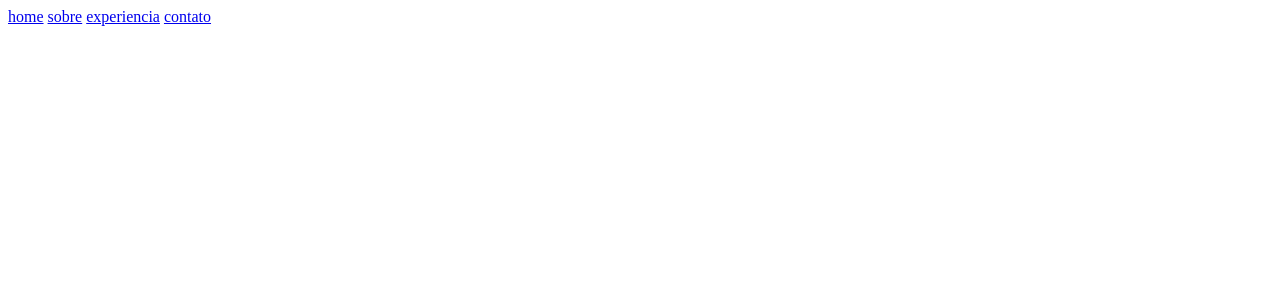
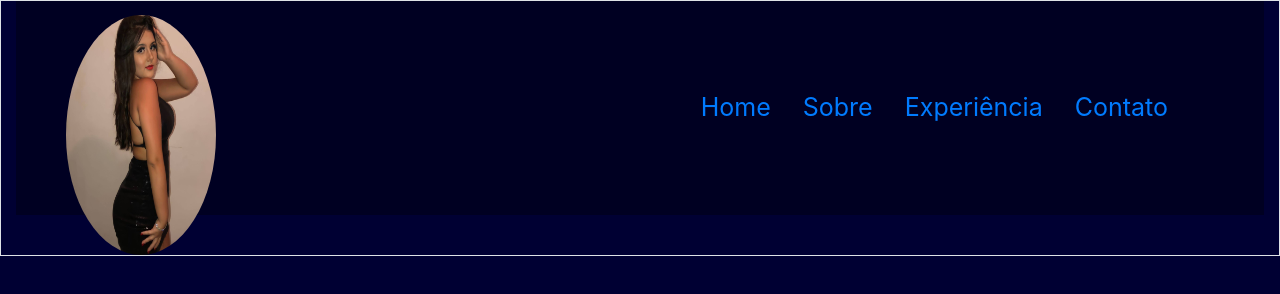
Before and after one commit to baroniviih/aulaFrontEnd, a plain HTML site: page index.html in a window 1280 px wide. Drawn offline with nearby package versions, Linux system fonts and the light colour scheme.

Commit message:
alterei as paginas

```diff
--- /dev/null
+++ b/css/style.css
@@ -0,0 +1,17 @@
+.nav{
+    font-size: 25px;
+    padding: 80px;
+    background-color: #002;
+}
+
+body{
+
+    background-color: #003
+}
+
+#foto{
+    margin-top: -200px;
+    margin-left: 50px;
+    margin-right: 750px;
+    border-radius: 50%;
+}
--- a/index.html
+++ b/index.html
@@ -4,14 +4,22 @@
         <meta charset="UTF-8">
         <meta http-equiv="X-UA-Compatible" content="IE=edge">
         <meta name="viewport" content="width=device-width, initial-scale=1.0">
+        <link rel="stylesheet" href="https://stackpath.bootstrapcdn.com/bootstrap/4.1.3/css/bootstrap.min.css" integrity="sha384-MCw98/SFnGE8fJT3GXwEOngsV7Zt27NXFoaoApmYm81iuXoPkFOJwJ8ERdknLPMO" crossorigin="anonymous">
+        <link rel="stylesheet" href="css/style.css">
         <title>***vitoria baroni***</title>
     </head>
     <body>
-    <nav>
-        <a href="index.html">home</a>
-        <a href="sobre.html">sobre</a>
-        <a href="experiencia.html">experiencia</a>
-        <a href="contato.html">contato</a>
+        <header class="container-fluid border bg-red">
+            <nav class="nav justify-content-end nav-pills">
+                <a class="nav-item nav-link" href="index.html">Home</a>
+                <a class="nav-item nav-link" href="sobre.html">Sobre</a>
+                <a class="nav-item nav-link" href="experiencia.html">Experiência</a>
+                <a class="nav-item nav-link" href="contato.html">Contato</a>
             </nav>
+            <img id="foto" src="img/baroninha.jpeg" alt="fota da baroninha" width="150px" height="240px">
+        </header>
+        <script src="https://code.jquery.com/jquery-3.3.1.slim.min.js" integrity="sha384-q8i/X+965DzO0rT7abK41JStQIAqVgRVzpbzo5smXKp4YfRvH+8abtTE1Pi6jizo" crossorigin="anonymous"></script>
+        <script src="https://cdnjs.cloudflare.com/ajax/libs/popper.js/1.14.3/umd/popper.min.js" integrity="sha384-ZMP7rVo3mIykV+2+9J3UJ46jBk0WLaUAdn689aCwoqbBJiSnjAK/l8WvCWPIPm49" crossorigin="anonymous"></script>
+        <script src="https://stackpath.bootstrapcdn.com/bootstrap/4.1.3/js/bootstrap.min.js" integrity="sha384-ChfqqxuZUCnJSK3+MXmPNIyE6ZbWh2IMqE241rYiqJxyMiZ6OW/JmZQ5stwEULTy" crossorigin="anonymous"></script>
     </body>
 </html>
```
Also changed, not shown: contato.html (+23 -0 lines), experiencia.html (+23 -0 lines), sobre.html (+23 -0 lines), img/baroninha.jpeg (added). Lines whose indentation alone changed are shown as unchanged.
